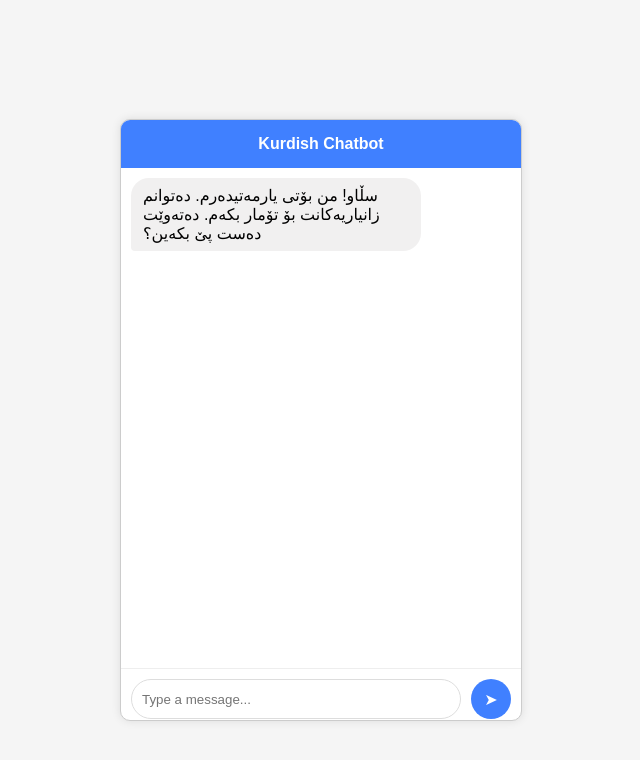
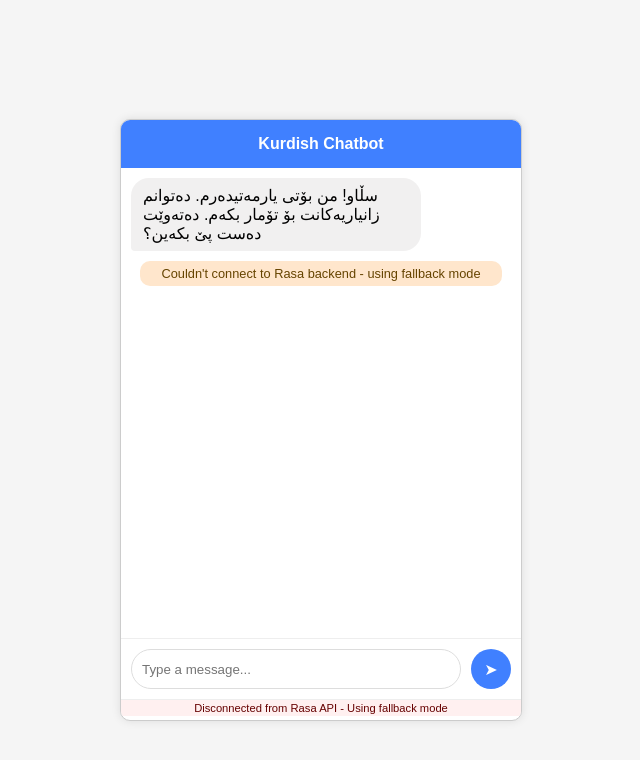
Before and after one commit to enki-somer/enkiChatBot, a plain HTML site: page test_widget.html in a window 1280 px wide. Shown: the whole page, without its empty margins (319-959 px from the left). Drawn offline with Linux system fonts and the light colour scheme; no server answers.

Commit message:
Improved API connection with debugging and multiple endpoint fallbacks

```diff
--- a/test_widget.html
+++ b/test_widget.html
@@ -31,7 +31,7 @@
             font-weight: bold;
         }
         #messages {
-            height: 480px;
+            height: 450px;
             overflow-y: auto;
             padding: 10px;
         }
@@ -53,6 +53,16 @@
             color: black;
             margin-right: auto;
             border-bottom-left-radius: 4px;
+        }
+        .system-message {
+            background-color: #ffe6cc;
+            color: #664400;
+            text-align: center;
+            margin: 5px auto;
+            font-size: 0.8em;
+            padding: 5px 10px;
+            border-radius: 10px;
+            max-width: 90%;
         }
         .chat-input {
             display: flex;
@@ -77,6 +87,22 @@
             cursor: pointer;
             font-size: 16px;
         }
+        .api-status {
+            font-size: 0.7em;
+            text-align: center;
+            padding: 2px;
+            color: #666;
+            background-color: #f8f8f8;
+            border-top: 1px solid #eee;
+        }
+        .api-status.connected {
+            background-color: #e6ffe6;
+            color: #006600;
+        }
+        .api-status.disconnected {
+            background-color: #fff0f0;
+            color: #660000;
+        }
     </style>
 </head>
 <body>
@@ -87,6 +113,7 @@
             <input type="text" id="user-input" placeholder="Type a message...">
             <button id="send-button">➤</button>
         </div>
+        <div id="api-status" class="api-status">Checking API connection...</div>
     </div>
 
     <script>
@@ -94,6 +121,18 @@
             const messagesContainer = document.getElementById('messages');
             const userInput = document.getElementById('user-input');
             const sendButton = document.getElementById('send-button');
+            const apiStatus = document.getElementById('api-status');
+
+            // Configuration
+            const API_BASE_URL = window.location.origin;
+            const ENDPOINTS = [
+                '/webhooks/custom_rest/webhook',
+                '/webhooks/rest/webhook',  // Try standard REST webhook as fallback
+                '/webhooks/webhook'        // Try minimal path as another option
+            ];
+            let currentEndpointIndex = 0;
+            let apiConnected = false;
+            let apiEndpoint = ENDPOINTS[currentEndpointIndex];
 
             // Bot state tracking
             const botState = {
@@ -106,33 +145,21 @@
                 lastQuestion: ''
             };
 
-            // Greeting patterns (for approximate matching)
+            // Pattern dictionaries
             const greetingPatterns = ['سڵاو', 'سلاو', 'سلام', 'hello', 'slav', 'چۆنی', 'hi', 'hey'];
-
-            // Affirmative patterns
             const affirmativePatterns = ['بەڵێ', 'بەلی', 'باشە', 'ok', 'yes', 'بێگومان', 'ba', 'بة', 'بلێ', 'باش'];
-
-            // Negative patterns
             const negativePatterns = ['نا', 'نەخێر', 'نةخێر', 'no', 'na', 'نه‌'];
-
-            // Name patterns
             const namePatterns = ['ناوم', 'name', 'ناو', 'من'];
-
-            // Phone patterns
             const phonePatterns = ['ژمارە', 'تەلەفۆن', 'phone', 'number', '07', '٠٧', 'mobile'];
-
-            // Address patterns
             const addressPatterns = ['ناونیشان', 'address', 'location', 'شوێن', 'گەڕەکی', 'گه‌ڕه‌ك', 'شار', 'city'];
 
-            // Function to detect phone numbers in text
+            // Helper functions
             function extractPhoneNumber(text) {
-                // Match Kurdish/Arabic numerals or Latin numerals that resemble phone numbers
                 const phoneRegex = /[٠-٩0-9]{7,}/g;
                 const match = text.match(phoneRegex);
                 return match ? match[0] : null;
             }
 
-            // Function to detect if text matches any pattern in the array
             function matchesAnyPattern(text, patterns) {
                 const lowercaseText = text.toLowerCase();
                 return patterns.some(pattern => lowercaseText.includes(pattern));
@@ -214,7 +241,49 @@
                 }
             }
 
-            // Initial bot message
+            // Test API connection with all available endpoints
+            async function testApiConnection() {
+                for (let i = 0; i < ENDPOINTS.length; i++) {
+                    const endpoint = ENDPOINTS[i];
+                    try {
+                        // Simple test message
+                        const response = await fetch(`${API_BASE_URL}${endpoint}`, {
+                            method: 'POST',
+                            headers: {
+                                'Content-Type': 'application/json'
+                            },
+                            body: JSON.stringify({
+                                sender: 'tester',
+                                message: "test"
+                            })
+                        });
+
+                        if (response.ok) {
+                            apiConnected = true;
+                            apiEndpoint = endpoint;
+                            currentEndpointIndex = i;
+                            apiStatus.textContent = `Connected to Rasa API (${endpoint})`;
+                            apiStatus.className = 'api-status connected';
+                            addSystemMessage("Connected to Rasa chatbot backend!");
+                            return true;
+                        }
+                    } catch (e) {
+                        console.log(`Endpoint ${endpoint} failed:`, e);
+                    }
+                }
+
+                // If we get here, all endpoints failed
+                apiConnected = false;
+                apiStatus.textContent = "Disconnected from Rasa API - Using fallback mode";
+                apiStatus.className = 'api-status disconnected';
+                addSystemMessage("Couldn't connect to Rasa backend - using fallback mode");
+                return false;
+            }
+
+            // Initial API connection test
+            testApiConnection();
+
+            // Initialize the chat
             addBotMessage("سڵاو! من بۆتی یارمەتیدەرم. دەتوانم زانیاریەکانت بۆ تۆمار بکەم. دەتەوێت دەست پێ بکەین؟");
 
             // Send message function
@@ -227,8 +296,9 @@
                     // Clear input
                     userInput.value = '';
 
+                    if (apiConnected) {
                         // Try API first
-                    fetch('https://web-production-f6c40.up.railway.app/webhooks/custom_rest/webhook', {
+                        fetch(`${API_BASE_URL}${apiEndpoint}`, {
                             method: 'POST',
                             headers: {
                                 'Content-Type': 'application/json'
@@ -240,7 +310,7 @@
                         })
                         .then(response => {
                             if (!response.ok) {
-                            throw new Error('Network response was not ok');
+                                throw new Error(`API returned ${response.status}: ${response.statusText}`);
                             }
                             return response.json();
                         })
@@ -255,20 +325,35 @@
                                 });
                             } else {
                                 // No messages from API, fall back to local processing
+                                addSystemMessage("Received empty response from API - using fallback logic");
                                 const botResponse = processUserInput(text);
                                 addBotMessage(botResponse);
                             }
                         })
                         .catch(error => {
                             console.error('API Error:', error);
+                            addSystemMessage(`API Error: ${error.message} - using fallback logic`);
                             // Process locally on API failure
                             const botResponse = processUserInput(text);
                             addBotMessage(botResponse);
+
+                            // Try to reconnect if this happens repeatedly
+                            if (!apiConnected) {
+                                // Try the next endpoint
+                                currentEndpointIndex = (currentEndpointIndex + 1) % ENDPOINTS.length;
+                                apiEndpoint = ENDPOINTS[currentEndpointIndex];
+                                testApiConnection();
+                            }
                         });
+                    } else {
+                        // API not connected, use local processing
+                        const botResponse = processUserInput(text);
+                        addBotMessage(botResponse);
+                    }
                 }
             }
 
-            // Add a user message to the chat
+            // UI Helper functions
             function addUserMessage(text) {
                 const messageElement = document.createElement('div');
                 messageElement.className = 'message user-message';
@@ -277,7 +362,6 @@
                 scrollToBottom();
             }
 
-            // Add a bot message to the chat
             function addBotMessage(text) {
                 const messageElement = document.createElement('div');
                 messageElement.className = 'message bot-message';
@@ -286,7 +370,14 @@
                 scrollToBottom();
             }
 
-            // Scroll to the bottom of the messages container
+            function addSystemMessage(text) {
+                const messageElement = document.createElement('div');
+                messageElement.className = 'system-message';
+                messageElement.textContent = text;
+                messagesContainer.appendChild(messageElement);
+                scrollToBottom();
+            }
+
             function scrollToBottom() {
                 messagesContainer.scrollTop = messagesContainer.scrollHeight;
             }
```
Also changed, not shown: index.html (added, +11 -0 lines), 1 other file. Lines whose indentation alone changed are shown as unchanged.
